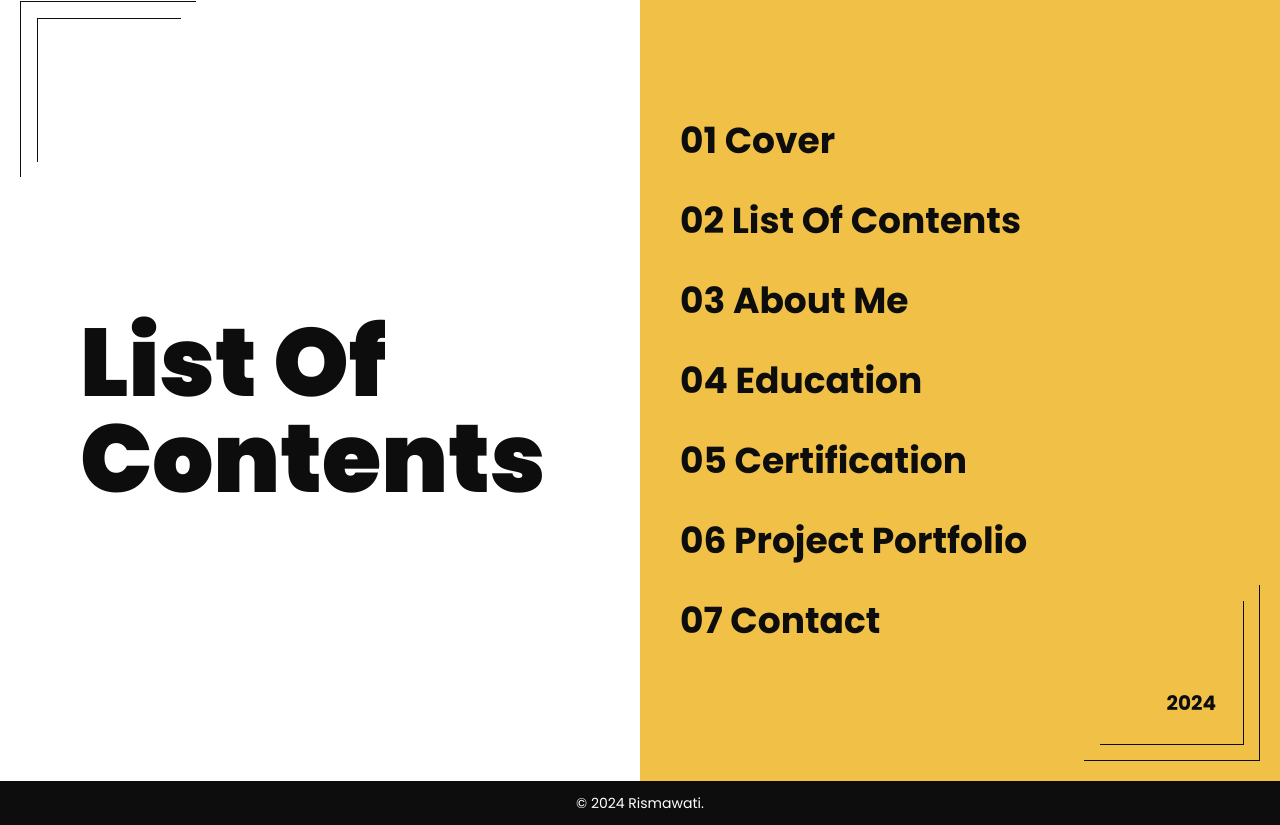
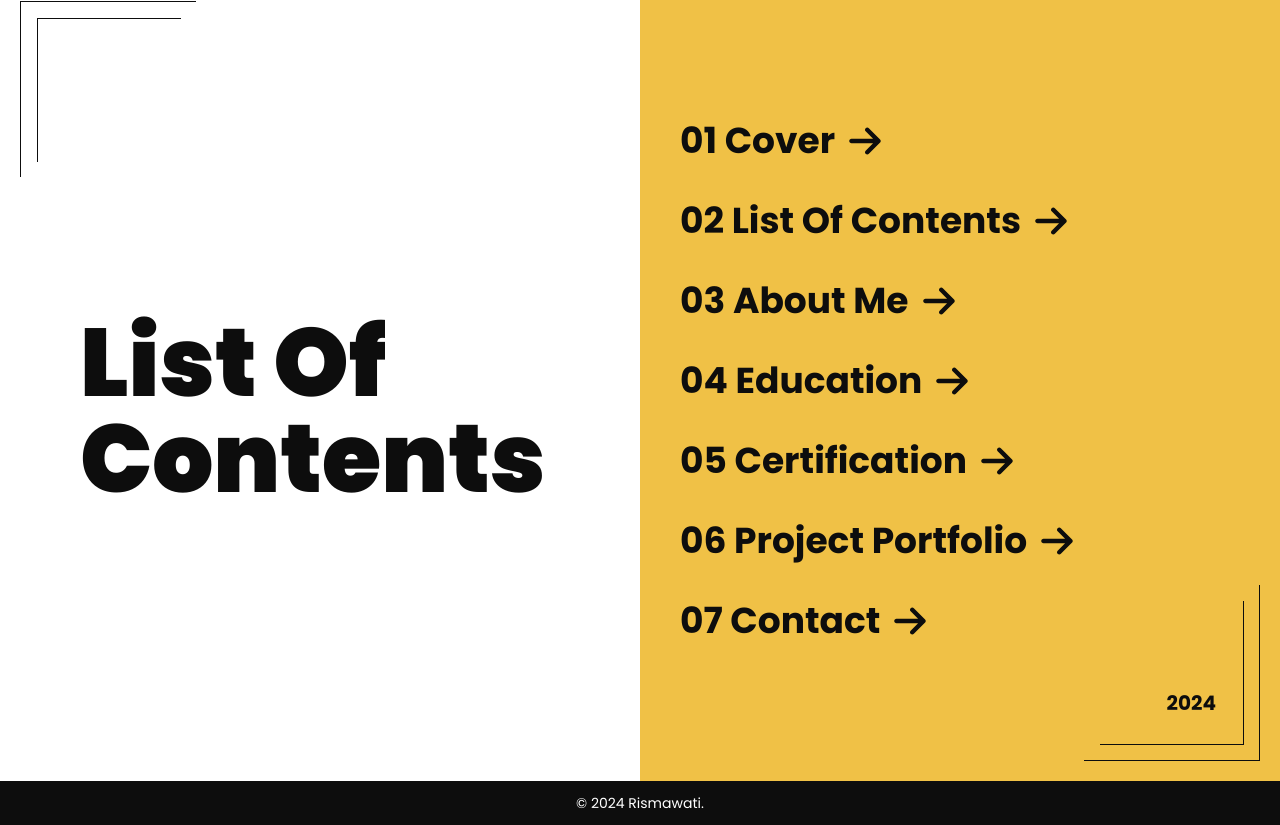
Before and after one commit to fauzancodes/risma-portfolio, a Next.js app: page / in a window 1280 px wide. Shown: the part 819-1644 px from the top of the page. Built offline with nearby package versions, Linux system fonts and the light colour scheme.

Commit message:
add arrow in list of contents

```diff
--- a/src/app/page.tsx
+++ b/src/app/page.tsx
@@ -1,4 +1,5 @@
-import { FlexCenter, FlexCenterX } from "./ui/main/style";
+import { FaArrowRight, FaUser } from "react-icons/fa6";
+import { FlexCenter, FlexCenterX, FlexCenterY } from "./ui/main/style";
 
 export default function Home() {
   return (
@@ -21,13 +22,13 @@ export default function Home() {
 			<section id="list-of-content" className={`tw-bg-secondary-light tw-min-h-screen tw-flex tw-items-center tw-flex-row tw-justify-between tw-flex-wrap tw-relative`}>
 				<h2 className="tw-text-5xl md:tw-text-8xl tw-font-black tw-w-full md:tw-w-6/12 !tw-pl-20 !tw-pt-20 !tw-pb-5">List Of Contents</h2>
 				<div className={`${FlexCenterX} tw-flex-col tw-bg-primary tw-w-full md:tw-w-6/12 tw-text-2xl tw-font-bold md:tw-text-4xl md:tw-min-h-screen tw-px-10 tw-pb-20 md:tw-pb-0`}>
-					<a href="#cover" className="!tw-my-5 tw-no-underline tw-text-dark hover:tw-text-accent">01 Cover</a>
-					<a href="#list-of-content" className="!tw-my-5 tw-no-underline tw-text-dark hover:tw-text-accent">02 List Of Contents</a>
-					<a href="/about-me" className="!tw-my-5 tw-no-underline tw-text-dark hover:tw-text-accent">03 About Me</a>
-					<a href="/education" className="!tw-my-5 tw-no-underline tw-text-dark hover:tw-text-accent">04 Education</a>
-					<a href="/certification" className="!tw-my-5 tw-no-underline tw-text-dark hover:tw-text-accent">05 Certification</a>
-					<a href="/project-portfolio" className="!tw-my-5 tw-no-underline tw-text-dark hover:tw-text-accent">06 Project Portfolio</a>
-					<a href="/contact" className="!tw-my-5 tw-no-underline tw-text-dark hover:tw-text-accent">07 Contact</a>
+					<a href="#cover" className={`${FlexCenterY} !tw-my-5 tw-no-underline tw-text-dark hover:tw-text-accent tw-gap-3`}>01 Cover <FaArrowRight /></a>
+					<a href="#list-of-content" className={`${FlexCenterY} !tw-my-5 tw-no-underline tw-text-dark hover:tw-text-accent tw-gap-3`}>02 List Of Contents <FaArrowRight /></a>
+					<a href="/about-me" className={`${FlexCenterY} !tw-my-5 tw-no-underline tw-text-dark hover:tw-text-accent tw-gap-3`}>03 About Me <FaArrowRight /></a>
+					<a href="/education" className={`${FlexCenterY} !tw-my-5 tw-no-underline tw-text-dark hover:tw-text-accent tw-gap-3`}>04 Education <FaArrowRight /></a>
+					<a href="/certification" className={`${FlexCenterY} !tw-my-5 tw-no-underline tw-text-dark hover:tw-text-accent tw-gap-3`}>05 Certification <FaArrowRight /></a>
+					<a href="/project-portfolio" className={`${FlexCenterY} !tw-my-5 tw-no-underline tw-text-dark hover:tw-text-accent tw-gap-3`}>06 Project Portfolio <FaArrowRight /></a>
+					<a href="/contact" className={`${FlexCenterY} !tw-my-5 tw-no-underline tw-text-dark hover:tw-text-accent tw-gap-3`}>07 Contact <FaArrowRight /></a>
 				</div>
 				<div className="tw-absolute tw-font-bold tw-text-xl tw-bottom-10 tw-right-10 md:tw-bottom-16 md:tw-right-16">{new Date().getFullYear()}</div>
         <div className={`${FlexCenter} tw-border-t tw-border-r-0 tw-border-l tw-border-b-0 tw-border-dark tw-border-solid tw-w-16 tw-h-16 md:tw-w-44 md:tw-h-44 tw-absolute tw-left-5 tw-top-5`}>
```
